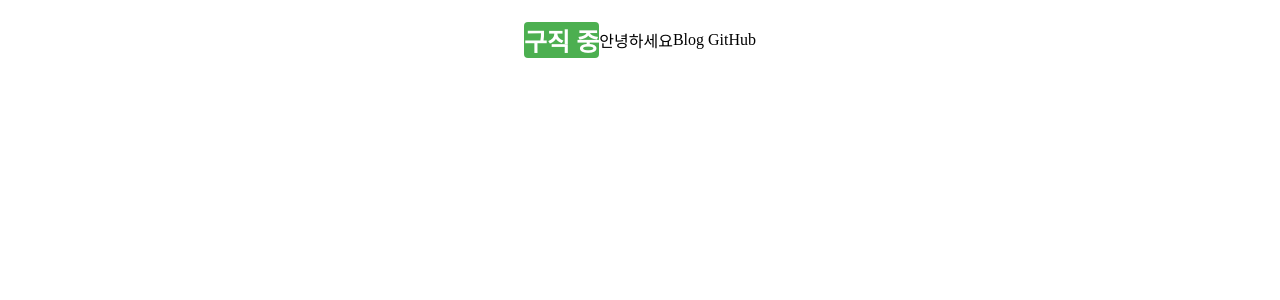
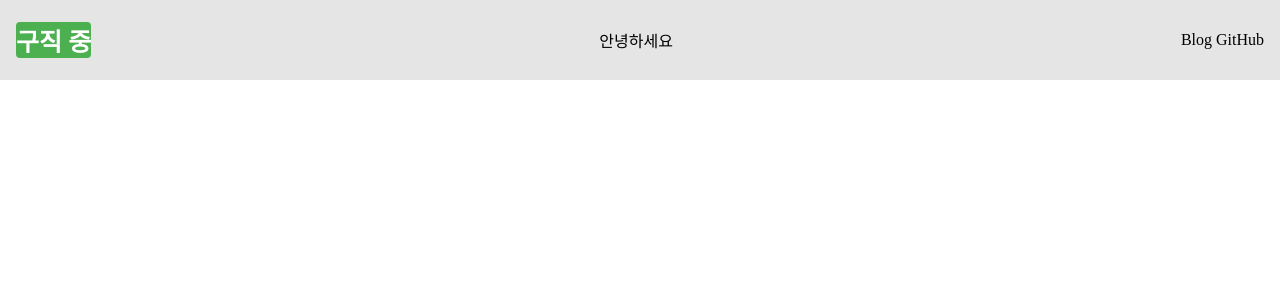
Before and after one commit to dev-honing/Portfolio, a React (Create React App) app in the folder v2.0/: page / in a window 1280 px wide. Shown: the top 300 px of the page. Built offline with nearby package versions, Linux system fonts and the light colour scheme.

Commit message:
Header 컴포넌트 스타일링
- padding 설정
- flex 세팅 및 정렬
- 배경색 수정

```diff
--- a/v2.0/src/Components/Header/Header.css
+++ b/v2.0/src/Components/Header/Header.css
@@ -2,6 +2,12 @@
 
 #header{
   display: flex;
-  justify-content: center;
+  justify-content: space-between;
   align-items: center;
+  padding: 1rem;
+  background-color: #e5e5e5;
 }
+
+#header > .status, .introduce, .sites {
+  display: flex;
+}
--- a/v2.0/src/Components/Header/Status/Status.tsx
+++ b/v2.0/src/Components/Header/Status/Status.tsx
@@ -10,8 +10,19 @@ const Status: React.FC<StatusProps> = ({ employ }) => {
   const statusColor = employ ? "#4caf50" : "#f44336";
 
   return (
-    <div className="employ-status" style={{ backgroundColor: statusColor, color: "#ffffff", fontWeight:"bold", fontSize: "25px", borderRadius: "4px" }}>
-      {statusText}
+    <div className="status">
+      <div
+        className="employ-status"
+        style={{
+          backgroundColor: statusColor,
+          color: "#ffffff",
+          fontWeight: "bold",
+          fontSize: "25px",
+          borderRadius: "4px",
+        }}
+      >
+        {statusText}
+      </div>
     </div>
   );
 };
```
